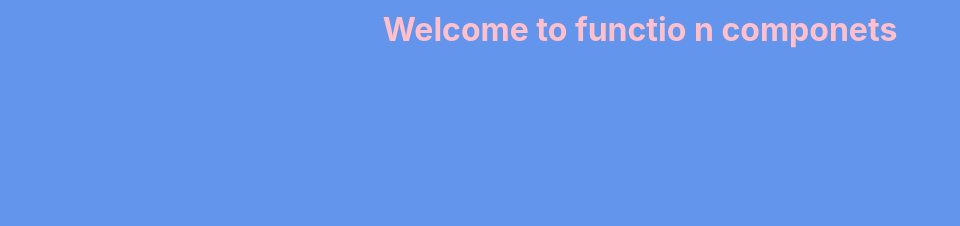
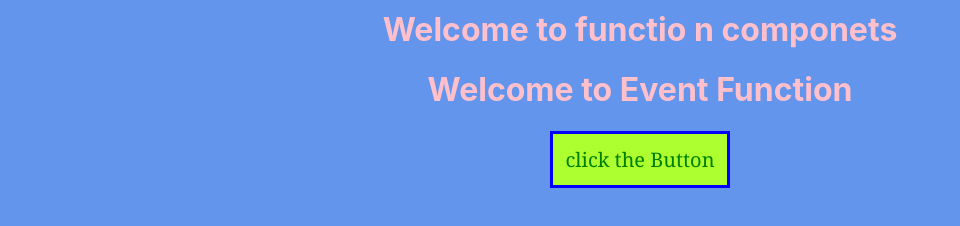
Before and after one commit to amishapatel26/web-demo-react, a React (Create React App) app: page / in a window 1280 px wide. Shown: the part 190-416 px from the top of the page, without its empty margins (0-960 px from the left). Built offline with nearby package versions, Linux system fonts and the light colour scheme; no server answers.

Commit message:
eight commint

```diff
--- a/src/App.css
+++ b/src/App.css
@@ -59,3 +59,18 @@ h1{
   color: pink;
 
 }
+button{
+  padding:12px;
+  background-color: greenyellow;
+  color: green;
+  text-align: center;
+  font-size: 20px;
+  border: 3px solid blue;
+  font-family:Georgia, 'Times New Roman', Times, serif;
+}
+button:hover{
+  font-size: 22px;
+}
+button:active{
+  color: red;
+}
--- a/src/App.js
+++ b/src/App.js
@@ -3,6 +3,7 @@ import './App.css';
 import Demo from './FunctionComponant/Demo';
 import Test from './ClassComponets/Test';
 import TestFun from './FunctionComponant/TestFun';
+import FunctionEvent from './FunctionComponant/FunctionEvent';
 
 function App() {
   return (
@@ -25,6 +26,7 @@ function App() {
       <Demo></Demo>
    <Test></Test>
    <TestFun></TestFun>
+   <FunctionEvent></FunctionEvent>
     </div>
   );
 }
--- /dev/null
+++ b/src/FunctionComponant/FunctionEvent.js
@@ -0,0 +1,19 @@
+import React from 'react';
+
+
+function FunctionEvent(){
+
+    function clickme(){
+        alert("hello World!!!!")
+    }
+
+
+
+    return(
+        <>
+        <h1>Welcome to Event Function</h1>
+        <button onClick={clickme}>click the Button</button>
+        </>
+    )
+}
+export default FunctionEvent;
```
